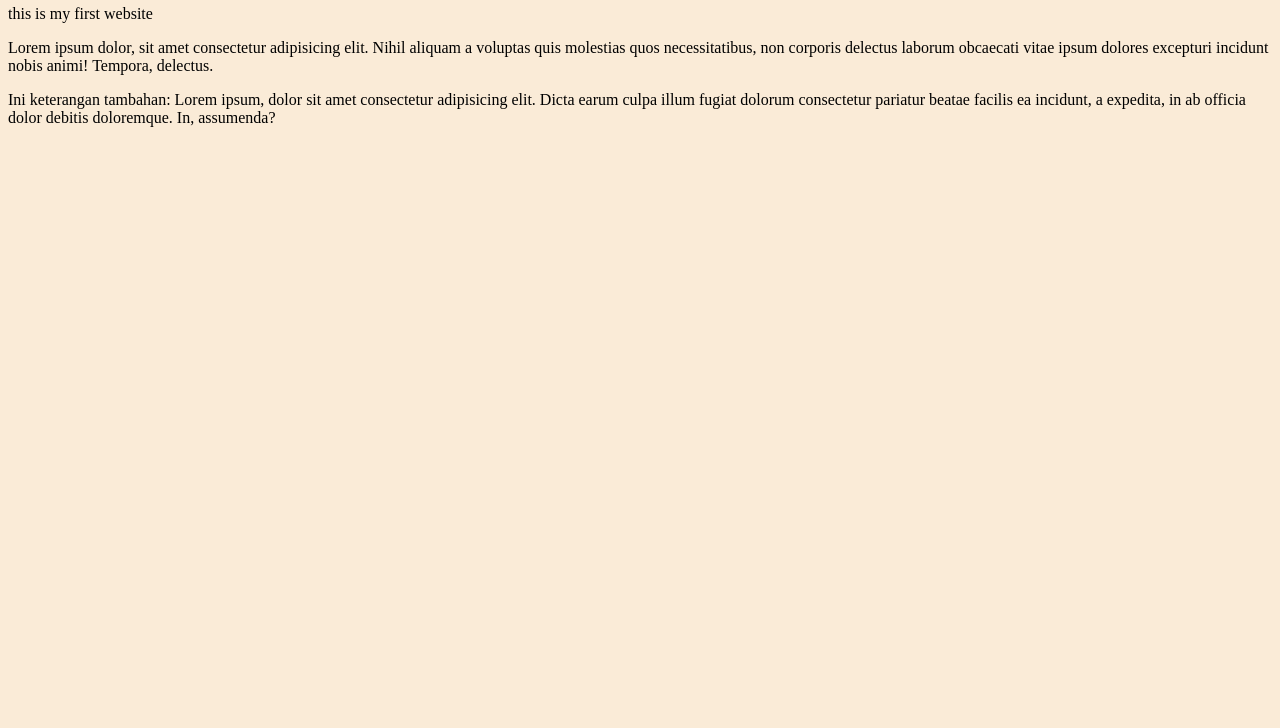
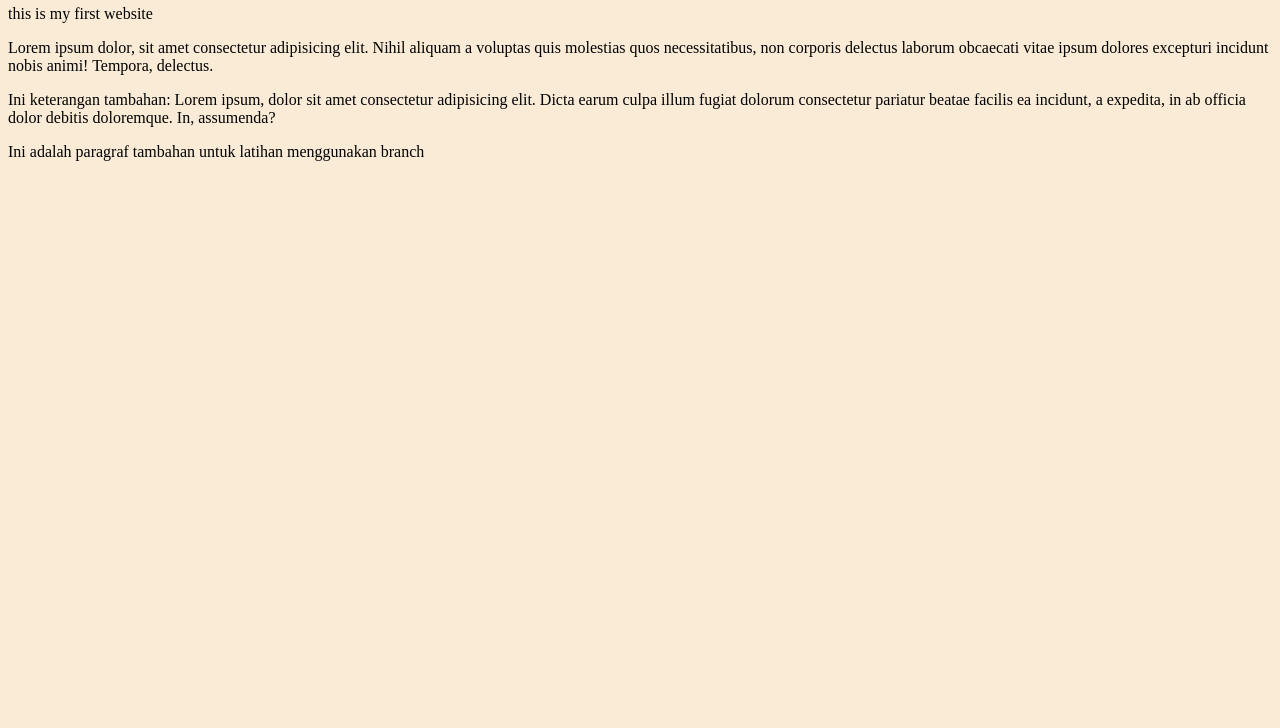
Before and after one commit to sam-mhmmad/my-learning-repo, a plain HTML site: page my-learning-repo/index.html in a window 1280 px wide. Shown: the part 72-800 px from the top of the page. Drawn offline with Linux system fonts and the light colour scheme.

Commit message:
Update index.html dengan menambahkan paragraf 4 berisi keterangan

```diff
--- a/my-learning-repo/index.html
+++ b/my-learning-repo/index.html
@@ -14,5 +14,6 @@
       Ini keterangan tambahan: Lorem ipsum, dolor sit amet consectetur adipisicing elit. Dicta earum culpa illum fugiat dolorum consectetur pariatur beatae facilis ea incidunt, a expedita, in ab officia dolor debitis doloremque. In,
       assumenda?
     </p>
+    <p>Ini adalah paragraf tambahan untuk latihan menggunakan branch</p>
   </body>
 </html>
```
